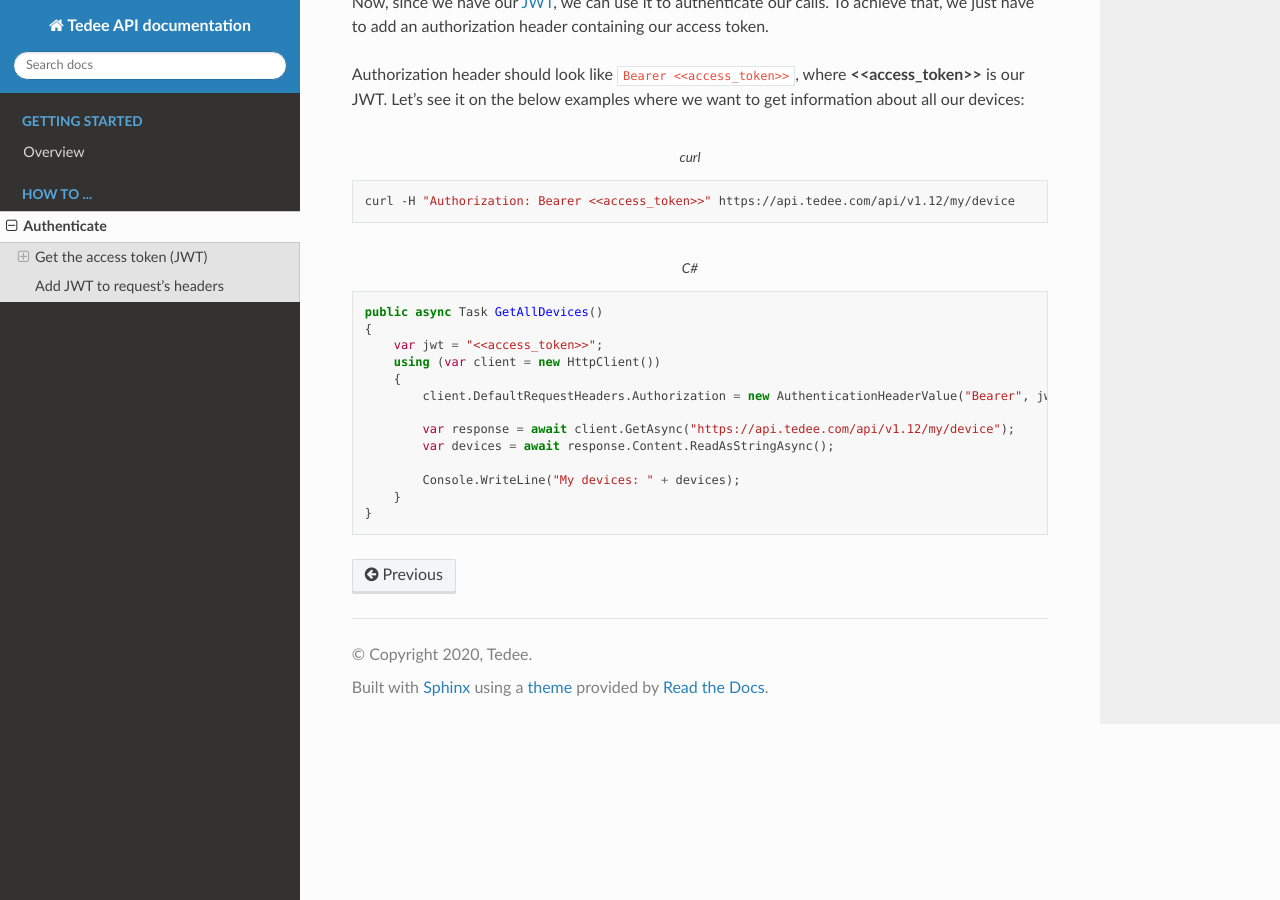
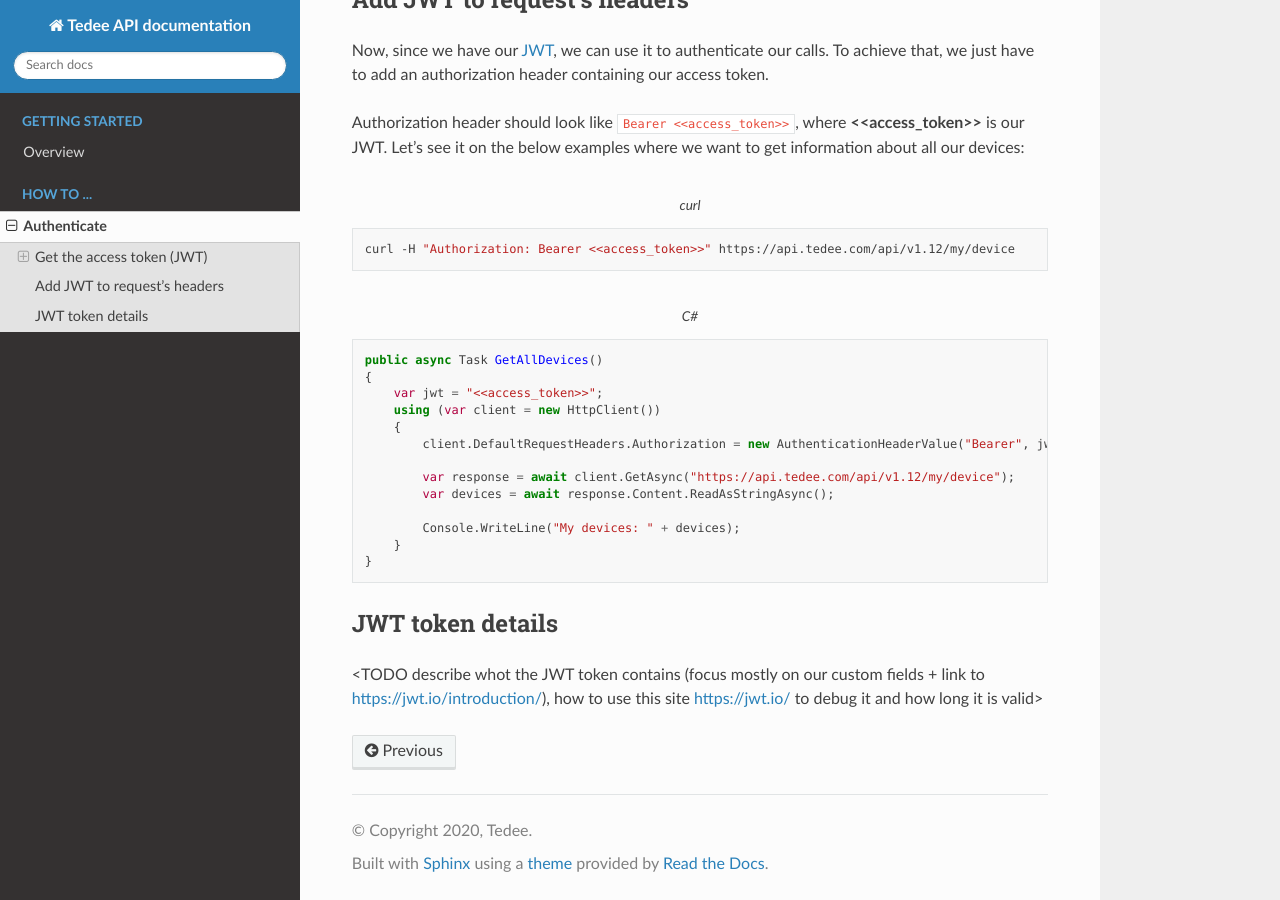
Before and after one commit to tedee-com/tedee-api-doc, a Sphinx documentation site: the page built from docs/source/authentication.rst, in a window 1280 px wide and 900 px high, scrolled down 3637 px. Built offline with Sphinx 7.4.7 and the Read the Docs theme 2.0.0, drawn with Linux system fonts in a browser that asks for light colours; some of the changed text lies outside the part shown.

Commit message:
add jwt token details section

```diff
--- a/docs/source/authentication.rst
+++ b/docs/source/authentication.rst
@@ -18,6 +18,8 @@ Get the access token (JWT)
 ==========================
 
 There are two policies that can be used to get the JWT:
+
+TODO put a table here and describe when to use which
 
 - :ref:`use-portal`
 - :ref:`call-auth-api`
@@ -172,3 +174,9 @@ Let's see it on the below examples where we want to get information about all ou
             Console.WriteLine("My devices: " + devices);
         }
     }
+
+JWT token details
+=================
+
+<TODO describe whot the JWT token contains (focus mostly on our custom fields + link to https://jwt.io/introduction/), how to use this site https://jwt.io/ to debug it
+and how long it is valid>
```
